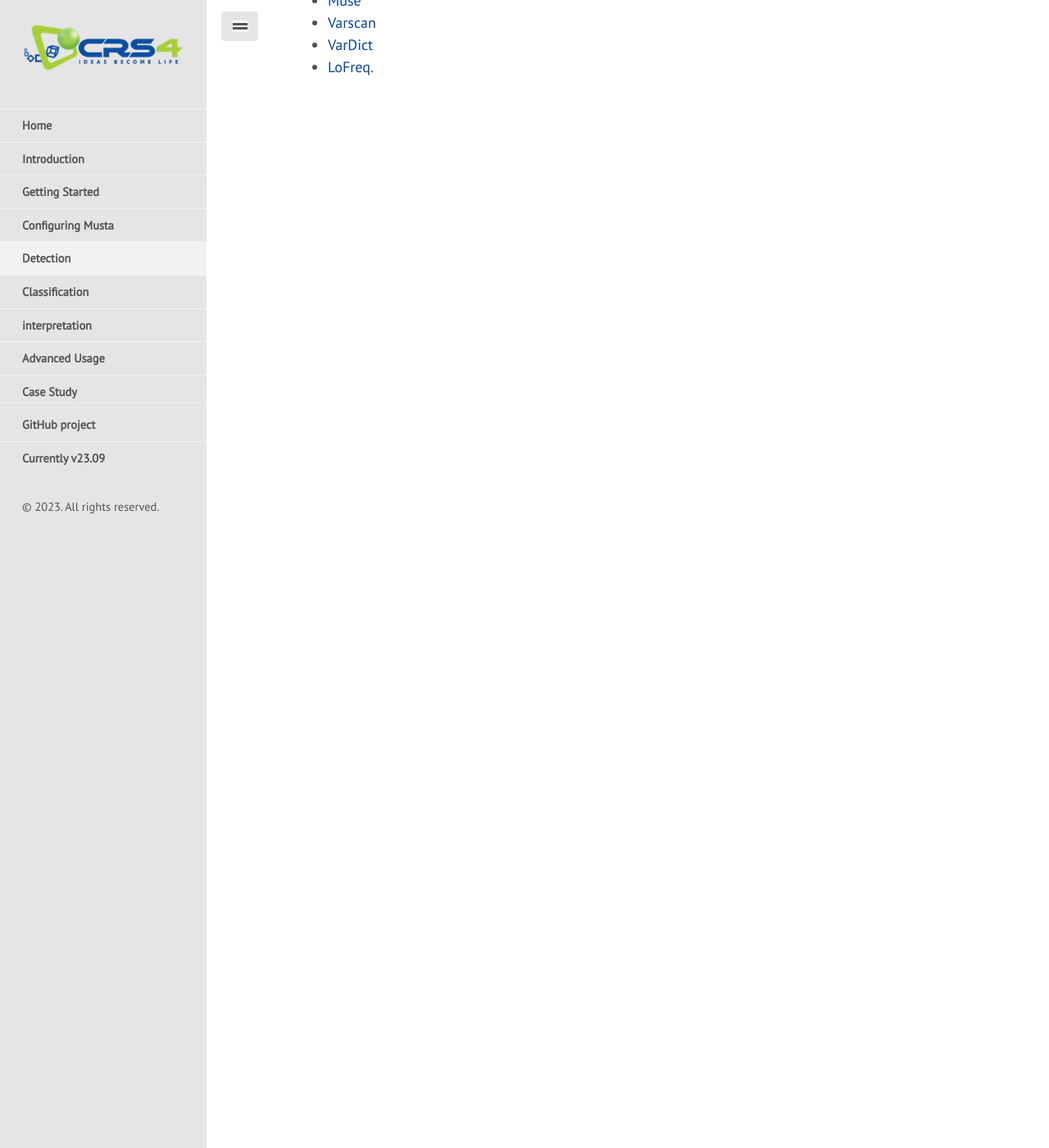
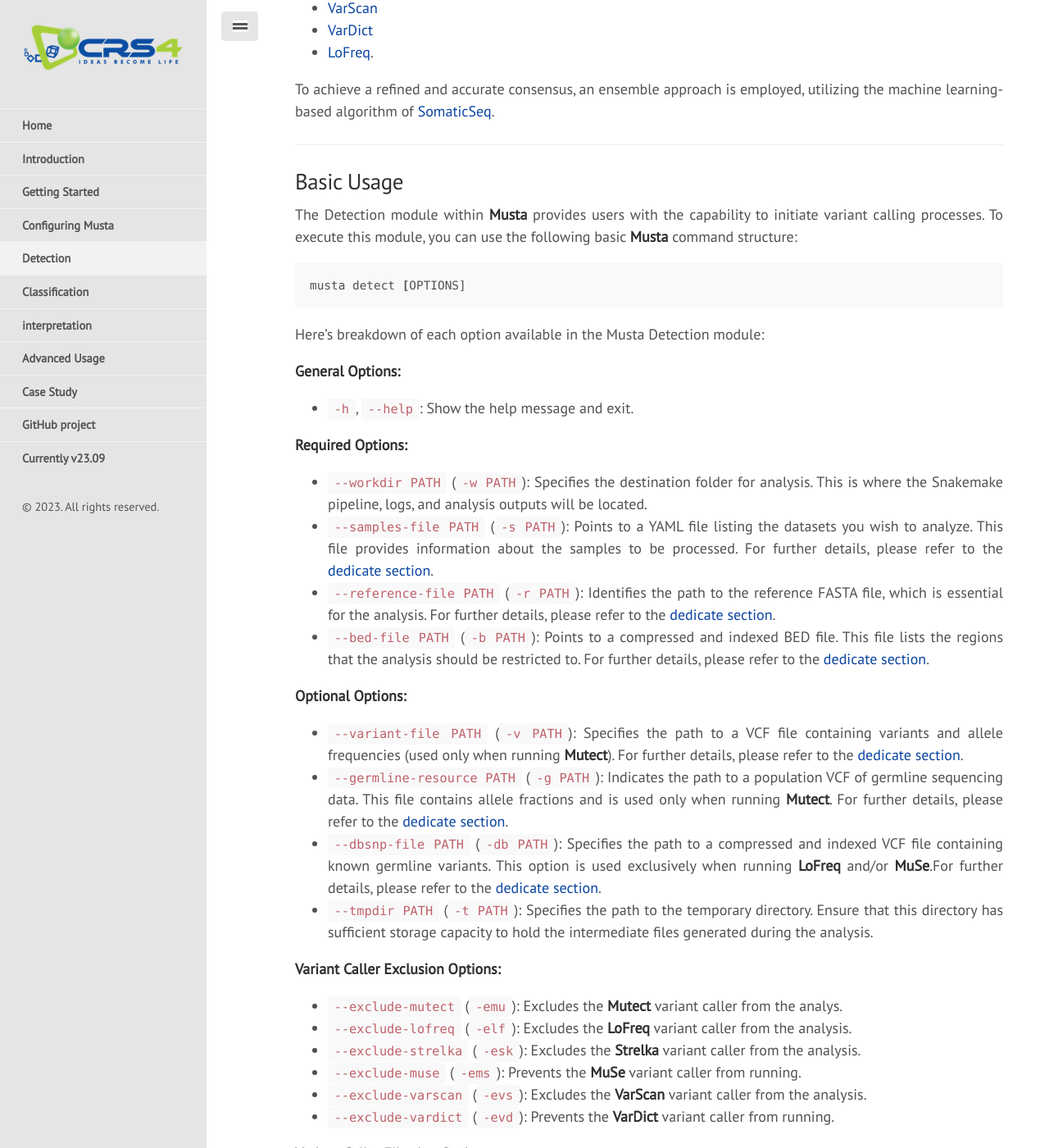
Before and after one commit to next-crs4/mustapy, a Jekyll site: the page built from docs/pages/04.detection.md, in a window 1280 px wide and 1400 px high, scrolled down 626 px. Shown: the whole window at 82% size. Built offline with Jekyll 4.4.1, drawn with Linux system fonts in a browser that asks for light colours; nearby versions of some CDN libraries; some of the changed text lies outside the part shown.

Commit message:
User-Guide

````diff
--- a/docs/pages/04.detection.md
+++ b/docs/pages/04.detection.md
@@ -7,13 +7,64 @@ which variant callers are available, and how to customize the detection process.
 
 ---
 Starting from BAM files,
-Musta efficiently performs variant calling in either tumor-normal matched mode or tumor-only mode,
+**Musta** efficiently performs variant calling in either tumor-normal matched mode or tumor-only mode,
 depending on the provided input files for each sample.
+To ensure the highest accuracy, **Musta** utilizes a combination of six powerful variant callers:
 
-To achieve the highest accuracy, Musta employs a combination of six powerful variant callers:
+
 * [Mutect2](https://gatk.broadinstitute.org/hc/en-us/articles/360037593851-Mutect2)
 * [Strelka2](https://github.com/Illumina/strelka)
-* [Muse](https://bioinformatics.mdanderson.org/public-software/muse/)
-* [Varscan](https://varscan.sourceforge.net/)
+* [MuSe](https://bioinformatics.mdanderson.org/public-software/muse/)
+* [VarScan](https://varscan.sourceforge.net/)
 * [VarDict](https://github.com/AstraZeneca-NGS/VarDict)
 * [LoFreq](https://csb5.github.io/lofreq/).
+
+To achieve a refined and accurate consensus, an ensemble approach is employed,
+utilizing the machine learning-based algorithm of [SomaticSeq](https://bioinform.github.io/somaticseq/).
+
+---
+
+## Basic Usage
+
+The Detection module within **Musta** provides users with the capability to initiate variant calling processes.
+To execute this module, you can use the following basic **Musta** command structure:
+
+```shell
+musta detect [OPTIONS]
+```
+
+Here's breakdown of each option available in the Musta Detection module:
+
+**General Options:**
+- `-h`, `--help`: Show the help message and exit.
+
+**Required Options:**
+- `--workdir PATH` (`-w PATH`): Specifies the destination folder for analysis. This is where the Snakemake pipeline, logs, and analysis outputs will be located.
+- `--samples-file PATH` (`-s PATH`): Points to a YAML file listing the datasets you wish to analyze. This file provides information about the samples to be processed. For further details, please refer to the [dedicate section]({{site.url}}/pages/03.config/#input-datasets).
+- `--reference-file PATH` (`-r PATH`): Identifies the path to the reference FASTA file, which is essential for the analysis. For further details, please refer to the [dedicate section]({{site.url}}/pages/03.config/#reference-file).
+- `--bed-file PATH` (`-b PATH`): Points to a compressed and indexed BED file. This file lists the regions that the analysis should be restricted to. For further details, please refer to the [dedicate section]({{site.url}}/pages/03.config/#bed-file).
+
+**Optional Options:**
+- `--variant-file PATH` (`-v PATH`): Specifies the path to a VCF file containing variants and allele frequencies (used only when running **Mutect**). For further details, please refer to the [dedicate section]({{site.url}}/pages/03.config/#variant-file).
+- `--germline-resource PATH` (`-g PATH`): Indicates the path to a population VCF of germline sequencing data. This file contains allele fractions and is used only when running **Mutect**. For further details, please refer to the [dedicate section]({{site.url}}/pages/03.config/#germline-resource).
+- `--dbsnp-file PATH` (`-db PATH`): Specifies the path to a compressed and indexed VCF file containing known germline variants. This option is used exclusively when running **LoFreq** and/or **MuSe**.For further details, please refer to the [dedicate section]({{site.url}}/pages/03.config/#dbsnp-file).
+- `--tmpdir PATH` (`-t PATH`): Specifies the path to the temporary directory. Ensure that this directory has sufficient storage capacity to hold the intermediate files generated during the analysis.
+
+**Variant Caller Exclusion Options:**
+- `--exclude-mutect` (`-emu`): Excludes the **Mutect** variant caller from the analys.
+- `--exclude-lofreq` (`-elf`): Excludes the **LoFreq** variant caller from the analysis.
+- `--exclude-strelka` (`-esk`): Excludes the **Strelka** variant caller from the analysis.
+- `--exclude-muse` (`-ems`): Prevents the **MuSe** variant caller from running.
+- `--exclude-varscan` (`-evs`): Excludes the **VarScan** variant caller from the analysis.
+- `--exclude-vardict` (`-evd`): Prevents the **VarDict** variant caller from running.
+
+**Variant Caller Filtering Options:**
+- `--strict`: Runs only the restrictive variant callers, which include **Mutect**, **LoFreq**, and **Strelka**.
+- `--soft`: Runs only the permissive variant callers, which include **VarScan**, **VarDict**, and **MuSe**.
+- `--fast`: Executes only the fast variant callers, which are **LoFreq**, **VarScan**, **Strelka**, and **MuSe**.
+
+**Additional Options:**
+- `--force`, `-f`: Forces the re-creation of all output files.
+- `--dryrun`, `-d`: Describes the workflow but does not execute it. This is useful for previewing the analysis steps before running them.
+
+These options provide comprehensive control over the Musta Detection module, allowing users to fine-tune the analysis based on their specific requirements.
````
Also changed, not shown: docs/pages/02.getting_started.md (+23 -0 lines), docs/pages/03.config.md (+5 -5 lines), 1 other file.
